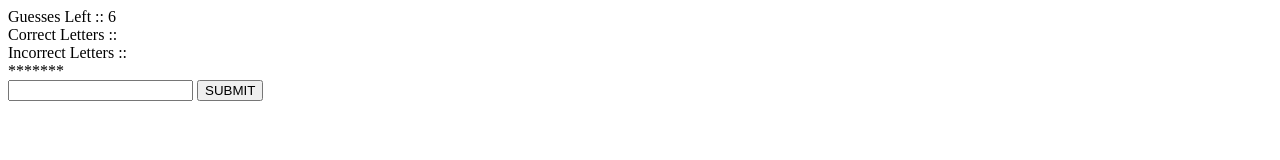
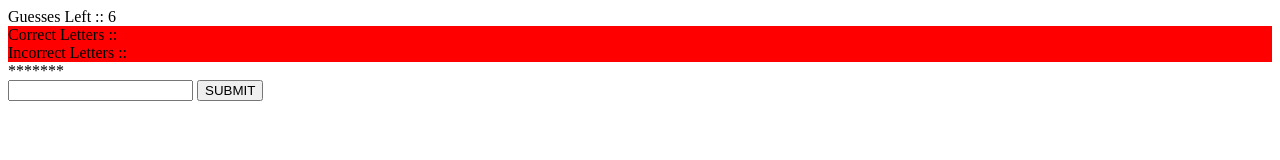
Before and after one commit to kruthika2304/kruthika2304.github.io, a website: page index.html in a window 1280 px wide. Drawn offline with nearby package versions, Linux system fonts and the light colour scheme.

Commit message:
new commit

```diff
--- a/index.html
+++ b/index.html
@@ -10,7 +10,7 @@
 	<div>
 		Guesses Left :: {{guesses}}
 	</div>
-	<div>
+	<div style="background-color:red">
 		<div style="min-width: 40%">
 			Correct Letters :: <span ng-repeat="letter in correctLettersChosen">{{letter}}</span>
 		</div>
```
